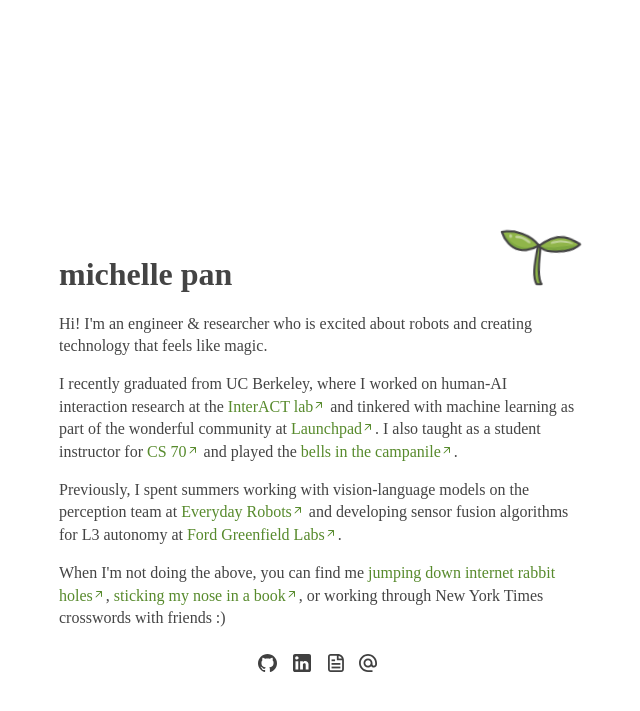
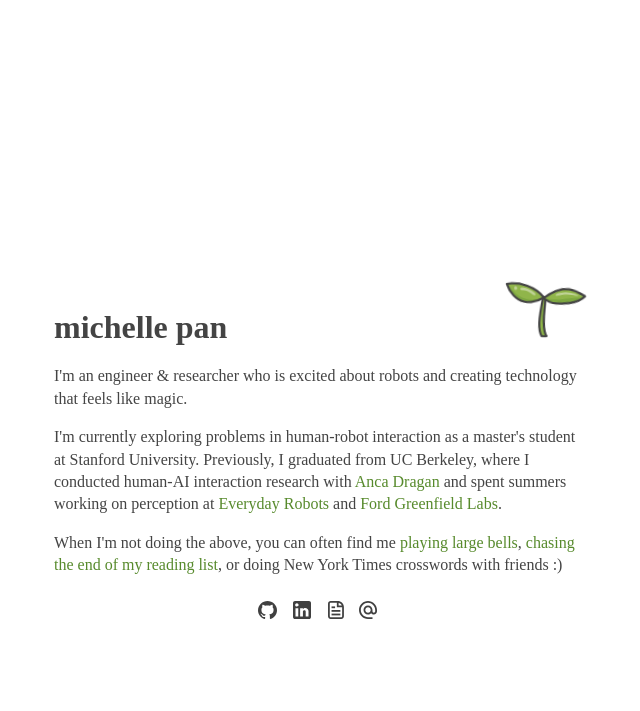
Before and after one commit to michelllepan/michelllepan.github.io, a Jekyll site: the page built from index.html, in a window 1280 px wide. Shown: the top 711 px of the page, without its empty margins (321-961 px from the left). Built offline with Jekyll 4.4.1, drawn with Linux system fonts in a browser that asks for light colours; nearby versions of some CDN libraries; some web fonts are replaced.

Commit message:
Update description and remove arrows from links

```diff
--- a/_includes/content.html
+++ b/_includes/content.html
@@ -1,28 +1,19 @@
 <p>
-  Hi! I'm an engineer & researcher who is excited about robots and creating technology that feels like magic.
+  I'm an engineer & researcher who is excited about robots and creating technology that feels like magic.
 </p>
 
 <p>
-  I recently graduated from UC Berkeley, where I worked on human-AI interaction research at the
-  <a href="https://interact.berkeley.edu/" target="_blank">InterACT lab<img src="images/arrow.svg"/></a>
-  and tinkered with machine learning as part of the wonderful community at
-  <a href="https://launchpad.berkeley.edu/" target="_blank">Launchpad<img src="images/arrow.svg"/></a>.
-  I also taught as a student instructor for
-  <a href="https://www.eecs70.org/" target="_blank">CS 70<img src="images/arrow.svg"/></a>
-  and played the
-  <a href="https://bells.berkeley.edu/">bells in the campanile<img src="images/arrow.svg"/></a>.
+  I'm currently exploring problems in human-robot interaction as a master's student at Stanford University.
+  Previously, I graduated from UC Berkeley, where I conducted human-AI interaction research with
+  <a href="https://people.eecs.berkeley.edu/~anca/">Anca Dragan</a> and
+  spent summers working on perception at
+  <a href="https://everydayrobots.com/" target="_blank">Everyday Robots</a> and
+  <a href="https://corporate.ford.com/operations/locations/silicon-valley.html" target="_blank">Ford Greenfield Labs</a>.
 </p>
 
 <p>
-  Previously, I spent summers working with vision-language models on the perception team at
-  <a href="https://everydayrobots.com/" target="_blank">Everyday Robots<img src="images/arrow.svg"/></a>
-  and developing sensor fusion algorithms for L3 autonomy at
-  <a href="https://corporate.ford.com/operations/locations/silicon-valley.html" target="_blank">Ford Greenfield Labs<img src="images/arrow.svg"/></a>.
+  When I'm not doing the above, you can often find me
+  <a href="https://bells.studentorg.berkeley.edu/" target="_blank">playing large bells</a>,
+  <a href="https://goodreads.com/michelllepan" target="_blank">chasing the end of my reading list</a>,
+  or doing New York Times crosswords with friends :)
 </p>
-
-<p>
-  When I'm not doing the above, you can find me
-  <a href="https://curius.app/michelle-pan" target="_blank">jumping down internet rabbit holes<img src="images/arrow.svg"/></a>,
-  <a href="https://goodreads.com/michelllepan" target="_blank">sticking my nose in a book<img src="images/arrow.svg"/></a>,
-  or working through New York Times crosswords with friends :)
-</p>
--- a/assets/main.scss
+++ b/assets/main.scss
@@ -172,7 +172,7 @@ footer {
 	/* past 768px the layout is changed and the wrapper has a fixed width of 680px
 	to accomodate both the header column and the content column */
 	.wrapper {
-		width: 560px; /*680px*/
+		width: 570px; /*680px*/
 	}
 }
 
```
Also changed, not shown: Gemfile.lock, 2 other files.
